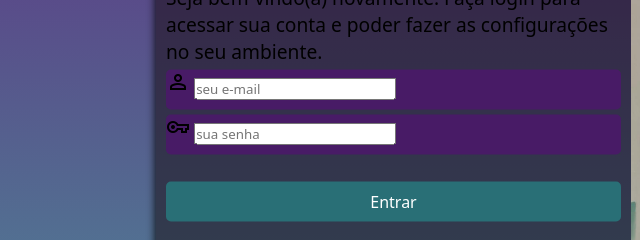
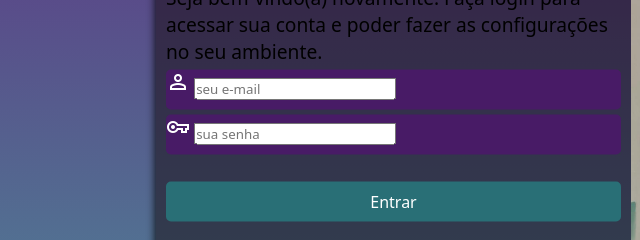
Before and after one commit to Thais286/projeto--login, a plain HTML site: page index.html in a window 1280 px wide. Shown: the part 222-462 px from the top of the page, 9-649 px from the left. Drawn offline with nearby package versions, Linux system fonts and the light colour scheme; files whose address does not match are found by name.

Commit message:
add cor aos icones

```diff
--- a/estilos/style.css
+++ b/estilos/style.css
@@ -82,6 +82,10 @@ div.campo > label {
     display: none;
 }
 
+div.campo > span {
+    color: white;
+}
+
 form > input[type=submit]{
     display: block;
     font-size: 1em;
```
